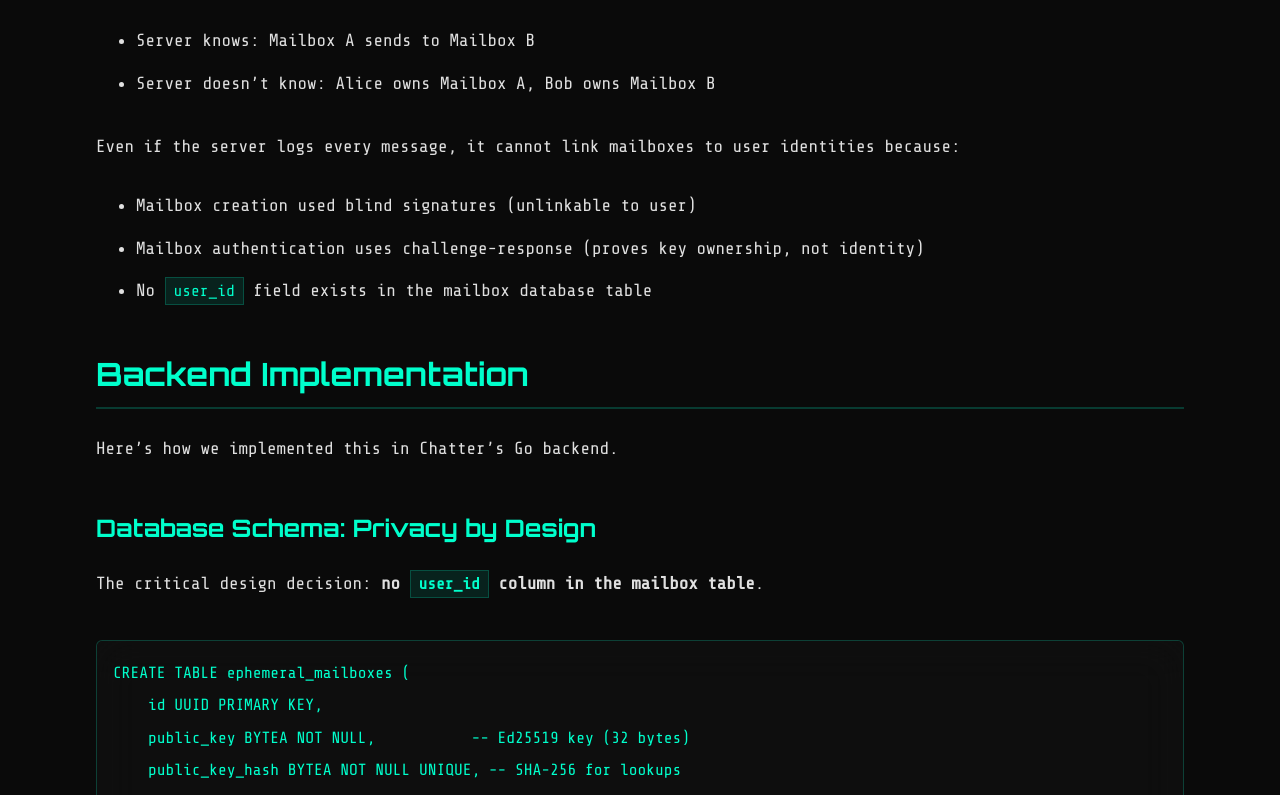
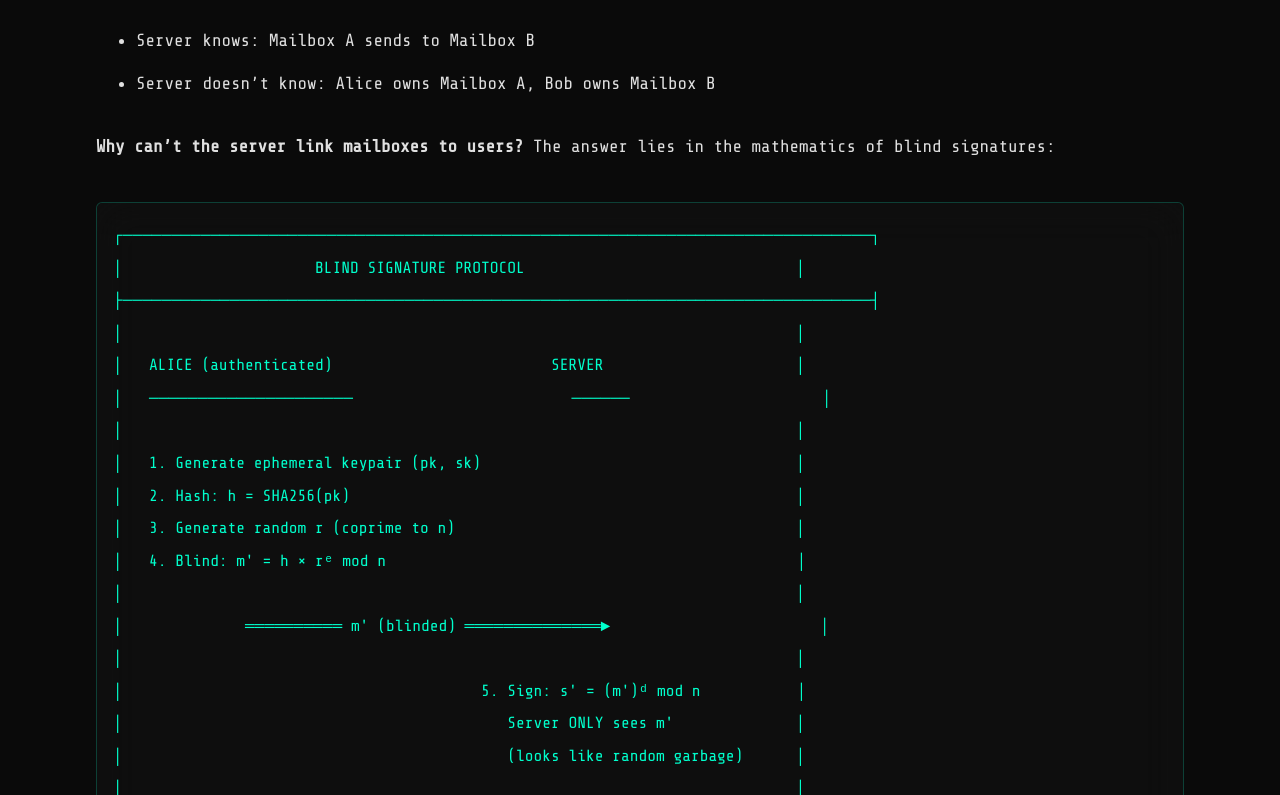
Before and after one commit to xander1421/own-cv-blog-site, an Astro site: page /blog/anonymous-inbox-implementation-in-chatter in a window 1280 px wide. Shown: the part 3325-4120 px from the top of the page. Built offline with nearby package versions, Linux system fonts and the light colour scheme; Astro itself is replaced by a stand-in of ours; some packages are replaced by stand-ins of ours; code samples lack their colours.

Commit message:
Add scheme

````diff
--- a/src/content/blog/anonymous-inbox-implementation-in-chatter.md
+++ b/src/content/blog/anonymous-inbox-implementation-in-chatter.md
@@ -64,8 +64,55 @@ After the initial message exchange:
 - Server knows: Mailbox A sends to Mailbox B
 - Server doesn't know: Alice owns Mailbox A, Bob owns Mailbox B
 
+**Why can't the server link mailboxes to users?** The answer lies in the mathematics of blind signatures:
+
+```
+┌─────────────────────────────────────────────────────────────────────────────┐
+│                      BLIND SIGNATURE PROTOCOL                               │
+├─────────────────────────────────────────────────────────────────────────────┤
+│                                                                             │
+│   ALICE (authenticated)                         SERVER                      │
+│   ─────────────────────                         ──────                      │
+│                                                                             │
+│   1. Generate ephemeral keypair (pk, sk)                                    │
+│   2. Hash: h = SHA256(pk)                                                   │
+│   3. Generate random r (coprime to n)                                       │
+│   4. Blind: m' = h × rᵉ mod n                                               │
+│                                                                             │
+│              ══════════ m' (blinded) ══════════════►                        │
+│                                                                             │
+│                                         5. Sign: s' = (m')ᵈ mod n           │
+│                                            Server ONLY sees m'              │
+│                                            (looks like random garbage)      │
+│                                                                             │
+│              ◄════════ s' (blind signature) ═══════                         │
+│                                                                             │
+│   6. Unblind: s = s' × r⁻¹ mod n                                            │
+│      Result: s is valid signature on h                                      │
+│                                                                             │
+├─────────────────────────────────────────────────────────────────────────────┤
+│   THE MATH GUARANTEE:                                                       │
+│                                                                             │
+│   • Server sees: m' = h × rᵉ mod n         (random-looking, h is hidden)    │
+│   • Server computes: s' = (m')ᵈ = hᵈ × r mod n                              │
+│   • Alice unblinds: s = s' × r⁻¹ = hᵈ mod n   (valid RSA signature on h)    │
+│                                                                             │
+│   The blinding factor r perfectly masks h. The server cannot reverse        │
+│   the blinding to learn which ephemeral public key Alice is signing.        │
+└─────────────────────────────────────────────────────────────────────────────┘
+```
+
+**The result**: Two completely separate server logs with no cryptographic connection:
+
+| Authenticated Log | Anonymous Log |
+|-------------------|---------------|
+| "User Alice requested 3 tokens at 10:00" | "Mailbox `a1b2c3...` created at 10:05" |
+| "User Bob requested 2 tokens at 10:02" | "Mailbox `x7y8z9...` created at 10:03" |
+
+The server cannot determine which user created which mailbox—even with complete access to both logs.
+
 Even if the server logs every message, it cannot link mailboxes to user identities because:
-- Mailbox creation used blind signatures (unlinkable to user)
+- Mailbox creation used blind signatures (cryptographically unlinkable to user)
 - Mailbox authentication uses challenge-response (proves key ownership, not identity)
 - No `user_id` field exists in the mailbox database table
 
````
